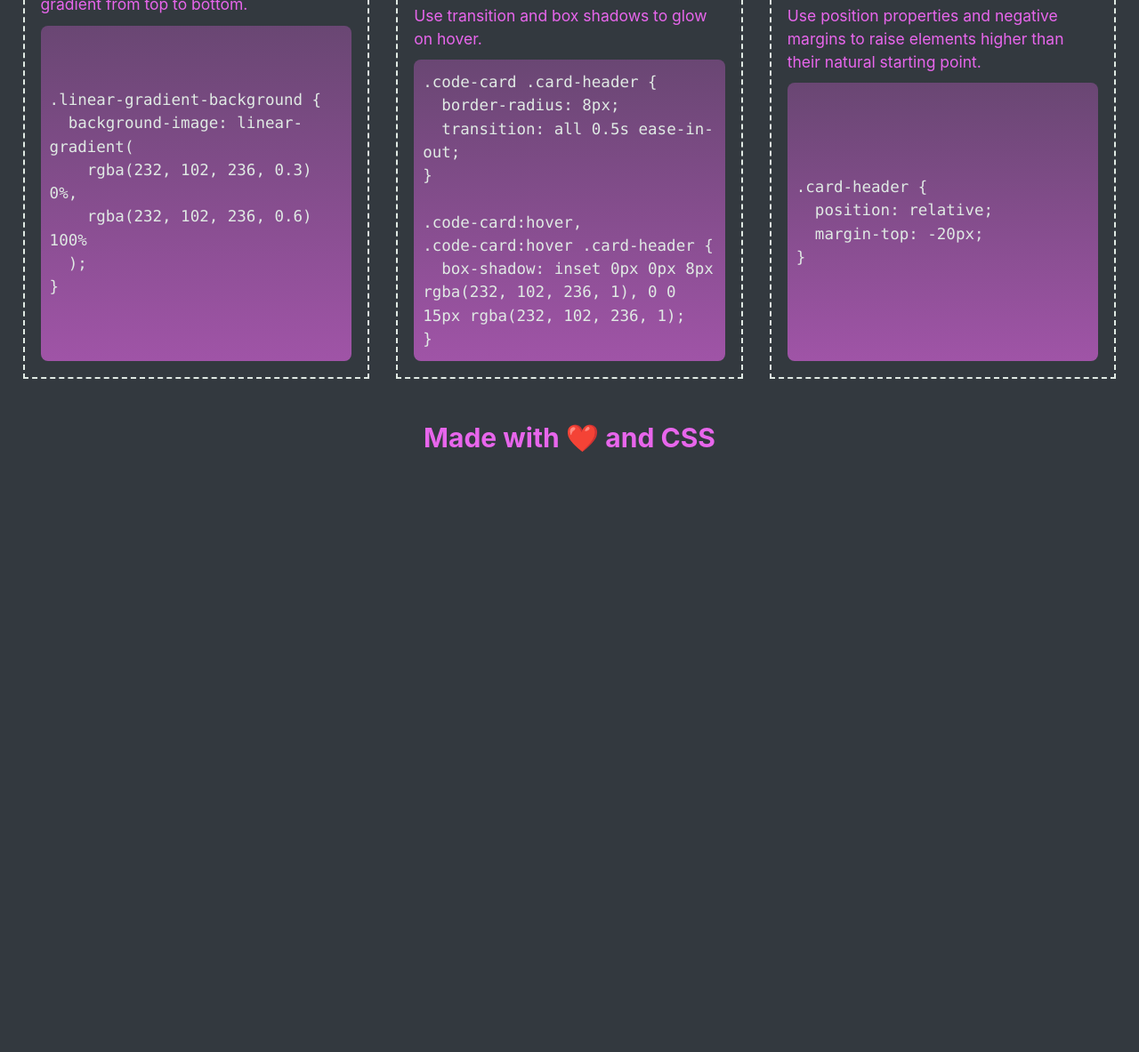
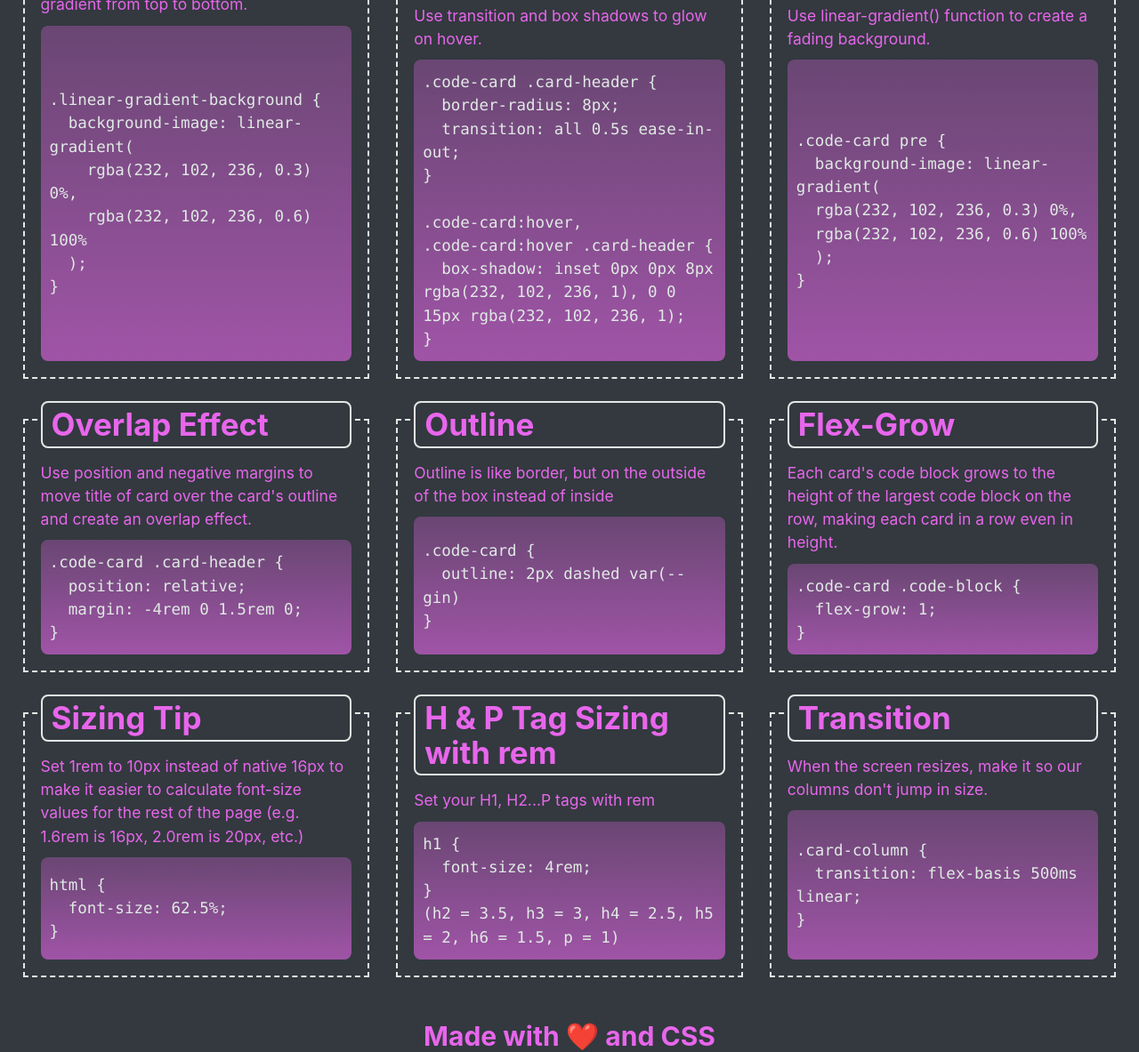
Before and after one commit to Jason-M-Bailey/02weekminiproject, a plain HTML site: page index.html in a window 1280 px wide. Shown: the part 635-1818 px from the top of the page at 89% size. Before the commit the page ends 1145 px from the top, so only its background shows below. Drawn offline with Linux system fonts and the light colour scheme.

Commit message:
Added 6 cards, cleaned up code.

```diff
--- a/assets/css/style.css
+++ b/assets/css/style.css
@@ -1,4 +1,3 @@
-/* color scheme sourced from http://khroma.co/generator/ */
 :root {
   --outer-space: #33393f;
   --bright-turquoise: #2aefcb;
@@ -6,7 +5,6 @@
   --heliotrope: #e866ec;
 }
 
-/* set content highlight color and background */
 ::selection {
   background-color: var(--bright-turquoise);
   color: var(--outer-space);
@@ -19,8 +17,7 @@ html {
 
 body {
   /* Sans Serif font stack is implemented to help select the best font for each type of computer operating system */
-  font-family: -apple-system, BlinkMacSystemFont, 'Segoe UI', Roboto, Helvetica,
-    Arial, sans-serif, 'Apple Color Emoji', 'Segoe UI Emoji', 'Segoe UI Symbol';
+  font-family: -apple-system, BlinkMacSystemFont, 'Segoe UI', Roboto, Helvetica, Arial, sans-serif, 'Apple Color Emoji', 'Segoe UI Emoji', 'Segoe UI Symbol';
 
   /* set body font size to 1.75rem, which is 1.75x more than the font-size of 10px, making it 17.5px  */
   font-size: 1.75rem;
@@ -100,7 +97,6 @@ footer {
   text-align: center;
 }
 
-/* create our main grid with flexbox, use negative margins to offset the padding on the .card-column class */
 .row {
   display: flex;
   flex-wrap: wrap;
@@ -113,7 +109,6 @@ footer {
   justify-content: center;
 }
 
-/* using a mobile-first approach, set base column width to be 100% and we'll update it using media queries for larger screen sizes */
 .card-column {
   flex: 1 0 100%;
   padding: 1.5rem;
@@ -122,7 +117,6 @@ footer {
   margin-bottom: 1.5rem;
 }
 
-/* make each code card a flexbox column to align and justify content within it */
 .code-card {
   display: flex;
   flex-direction: column;
@@ -130,7 +124,6 @@ footer {
   min-height: 100%;
   padding: 2rem;
   color: var(--heliotrope);
-
   /* outline is like border, but on the outside of the box instead of inside */
   outline: 2px dashed var(--gin);
   outline-offset: -2px;
@@ -155,7 +148,7 @@ footer {
   box-shadow: inset 0px 0px 8px var(--heliotrope), 0 0 15px var(--heliotrope);
 }
 
-/* each card's code block grows to the height of the largest code block on the page, making each card even in height */
+/* each card's code block grows to the height of the largest code block on the row, making each card in a row even in height */
 .code-card .code-block {
   flex-grow: 1;
 }
@@ -184,26 +177,28 @@ footer {
 
 /* using a mobile-first approach, use `min-width` values going from narrow -> wide for a responsive design */
 @media screen and (min-width: 768px) {
-  /* on tablets, set columns to only be 50% of the width and not grow */
   .card-column {
     flex: 0 0 50%;
     max-width: 50%;
   }
-
-  /* select the last child to grow to full width if it has space to grow */
-  .card-column:last-child {
-    flex-grow: 1;
-  }
 }
 
-/* media query for larger screens */
 @media screen and (min-width: 992px) {
+  header {
+    width: 75%;
+  }
+  .card-column {
+    flex: 0 0 33.333%;
+    max-width: 33.333%;
+  }
+  }
+
+@media screen and (min-width: 1300px) {
   header {
     width: 75%;
   }
 
   .card-column {
-    flex: 0 0 33.333%;
-    max-width: 33.333%;
-  }
-}
+    flex: 0 0 25%;
+    max-width: 25%;
+  }}
--- a/index.html
+++ b/index.html
@@ -30,7 +30,6 @@
           <div class="card-body">
             <p>Use these three properties to create a Flexbox row layout.</p>
           </div>
-          <!-- with the <pre> element, it counts all spaces literally, so proper code indentation cannot be applied in this case -->
           <pre class="code-block"><code>.row {
   display: flex;
   flex-direction: row;
@@ -98,17 +97,100 @@
 
       <div class="card-column">
         <figure class="card code-card">
-          <h2 class="card-header">Overlay Card with Title</h2>
+          <h2 class="card-header">Fading Background</h2>
           <div class="card-body">
-            <p>Use position properties and negative margins to raise elements higher than their natural starting point.
-            </p>
+            <p>Use linear-gradient() function to create a fading background.</p>
           </div>
-          <pre class="code-block"><code>.card-header {
-  position: relative;
-  margin-top: -20px;
+          <pre class="code-block"><code>.code-card pre {
+  background-image: linear-gradient(
+  rgba(232, 102, 236, 0.3) 0%,
+  rgba(232, 102, 236, 0.6) 100%
+  );
 }</code></pre>
         </figure>
       </div>
+
+      <div class="card-column">
+        <figure class="card code-card">
+          <h2 class="card-header">Overlap Effect</h2>
+          <div class="card-body">
+            <p>Use position and negative margins to move title of card over the card's outline and create an overlap effect.</p>
+          </div>
+          <pre class="code-block"><code>.code-card .card-header {
+  position: relative;
+  margin: -4rem 0 1.5rem 0;
+}
+</code></pre>
+        </figure>
+      </div>
+
+      <div class="card-column">
+        <figure class="card code-card">
+          <h2 class="card-header">Outline</h2>
+          <div class="card-body">
+            <p>Outline is like border, but on the outside of the box instead of inside</p>
+          </div>
+          <pre class="code-block"><code>.code-card {
+  outline: 2px dashed var(--gin)
+}
+</code></pre>
+        </figure>
+      </div>
+
+      <div class="card-column">
+        <figure class="card code-card">
+          <h2 class="card-header">Flex-Grow</h2>
+          <div class="card-body">
+            <p>Each card's code block grows to the height of the largest code block on the row, making each card in a row even in height.</p>
+          </div>
+          <!-- with the <pre> element, it counts all spaces literally, so proper code indentation cannot be applied in this case -->
+          <pre class="code-block"><code>.code-card .code-block {
+  flex-grow: 1;
+}
+</code></pre>
+        </figure>
+      </div>
+
+      <div class="card-column">
+        <figure class="card code-card">
+          <h2 class="card-header">Sizing Tip</h2>
+          <div class="card-body">
+            <p>Set 1rem to 10px instead of native 16px to make it easier to calculate font-size values for the rest of the page (e.g. 1.6rem is 16px, 2.0rem is 20px, etc.)</p>
+          </div>
+          <pre class="code-block"><code>html {
+  font-size: 62.5%;
+}
+</code></pre>
+        </figure>
+      </div>
+
+      <div class="card-column">
+        <figure class="card code-card">
+          <h2 class="card-header">H & P Tag Sizing with rem</h2>
+          <div class="card-body">
+            <p>Set your H1, H2...P tags with rem</p>
+          </div>
+          <pre class="code-block"><code>h1 {
+  font-size: 4rem;
+}
+(h2 = 3.5, h3 = 3, h4 = 2.5, h5 = 2, h6 = 1.5, p = 1)
+</code></pre>
+        </figure>
+      </div>
+
+      <div class="card-column">
+        <figure class="card code-card">
+          <h2 class="card-header">Transition</h2>
+          <div class="card-body">
+            <p>When the screen resizes, make it so our columns don't jump in size.</p>
+          </div>
+          <pre class="code-block"><code>.card-column {
+  transition: flex-basis 500ms linear;
+}
+</code></pre>
+        </figure>
+      </div>
+
     </section>
   </main>
 
```
